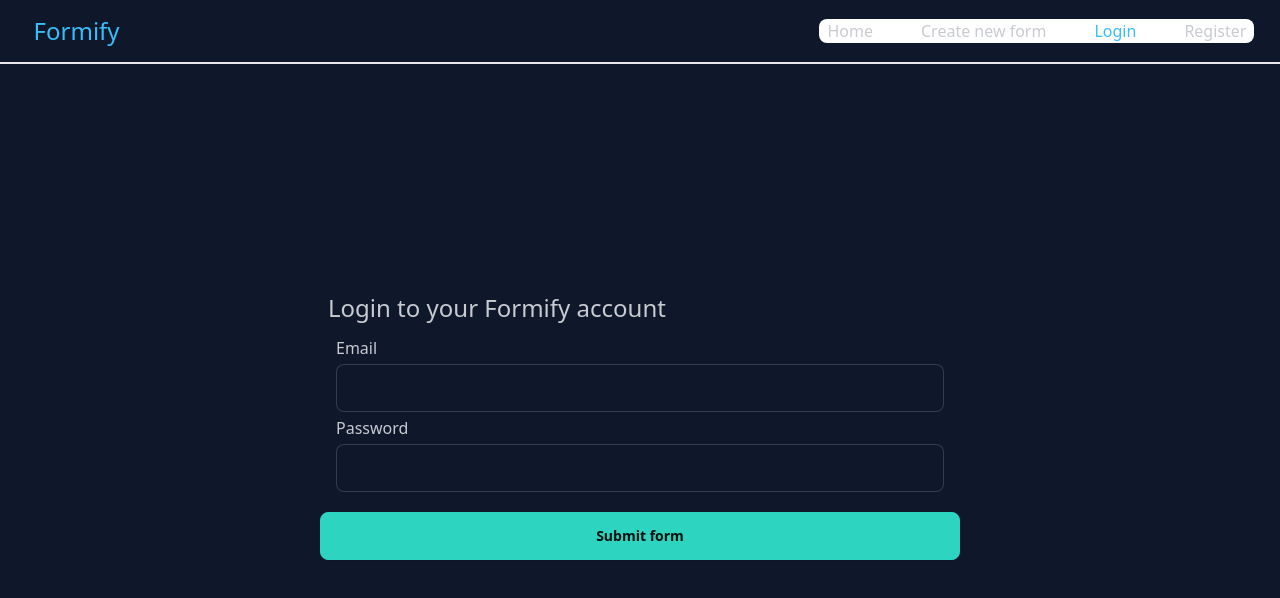
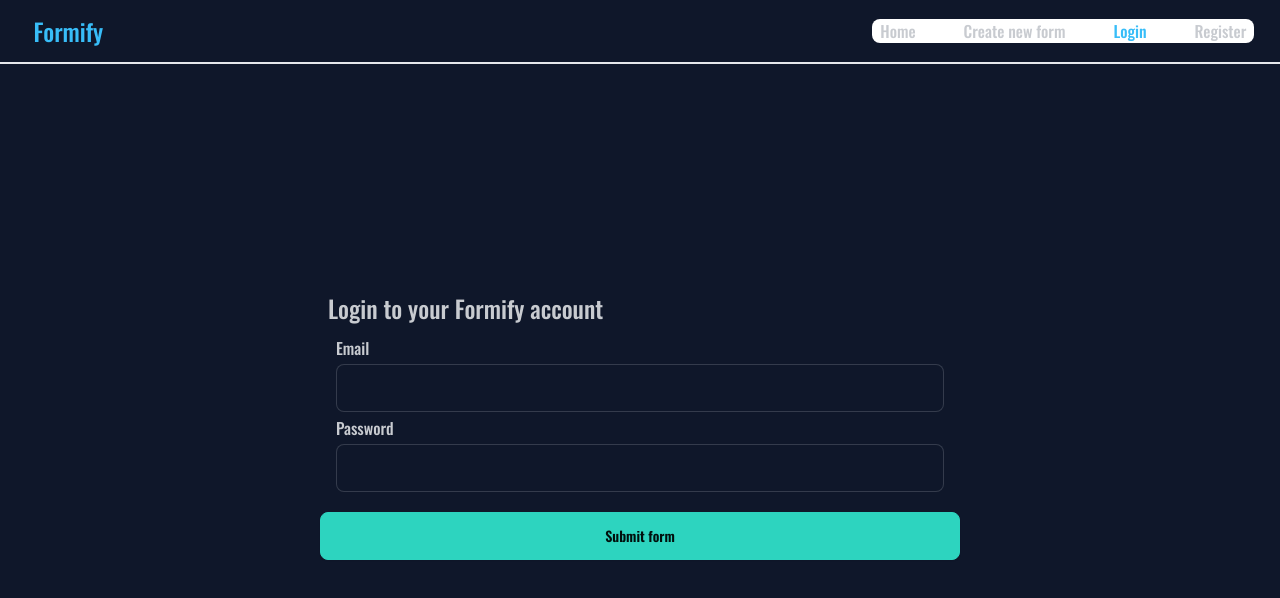
Before and after one commit to techbabette/ReactJSONForm, a React (Vite) app: page /login in a window 1280 px wide. Shown: the top 598 px of the page. Built offline with nearby package versions, Linux system fonts and the light colour scheme.

Commit message:
Add google font

```diff
--- a/index.html
+++ b/index.html
@@ -4,6 +4,9 @@
     <meta charset="UTF-8" />
     <link rel="icon" type="image/svg+xml" href="/vite.svg" />
     <meta name="viewport" content="width=device-width, initial-scale=1.0" />
+    <link rel="preconnect" href="https://fonts.googleapis.com">
+    <link rel="preconnect" href="https://fonts.gstatic.com" crossorigin>
+    <link href="https://fonts.googleapis.com/css2?family=Oswald:wght@200..700&display=swap" rel="stylesheet">
     <title>Vite + React</title>
   </head>
   <body>
--- a/src/FormInputsItem.jsx
+++ b/src/FormInputsItem.jsx
@@ -5,7 +5,7 @@
 
     let width = "";
     if(props.width !== 12){
-        width = `w-${props.width}/12`;
+        width = `w-${props.width}\/12`;
     }else{
         width = `w-full`;
     }
--- a/src/index.css
+++ b/src/index.css
@@ -2,8 +2,19 @@
 @tailwind components;
 @tailwind utilities;
 
+*{
+    font-family: "Oswald", sans-serif;
+    font-optical-sizing: auto;
+    font-weight: 500;
+    font-style: normal;
+}
+
 .navbar{
     min-height: 8vh;
+}
+
+.w-6\/12{
+    width: 50%;
 }
 
 .solo-page{
```
